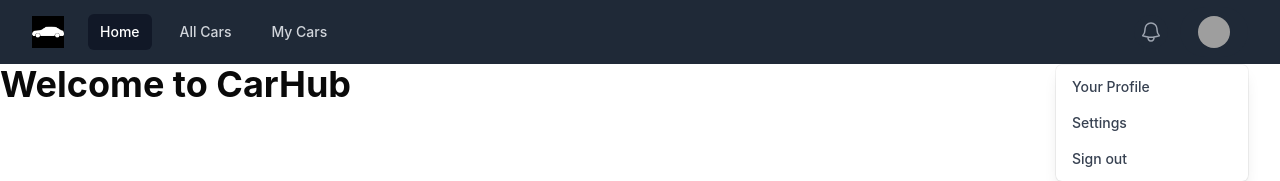
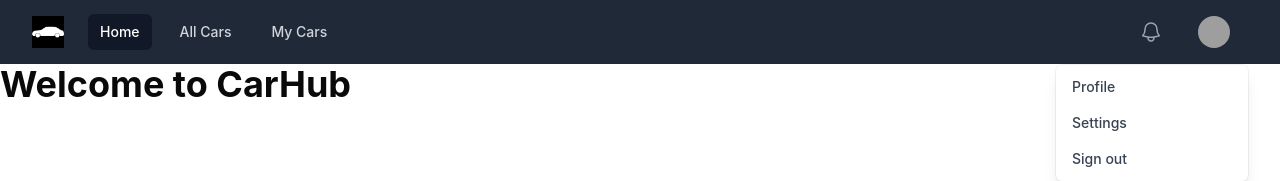
Before and after one commit to BoyanK95/carhub-ui, a React (Vite) app in the folder carhub-react-ui/: page / in a window 1280 px wide. Both pictures are taken after a click on the button "Open user menu". Shown: the top 181 px of the page. Built offline with nearby package versions, Linux system fonts and the light colour scheme; grey boxes are pictures that could not be loaded.

Commit message:
fix: replace ancors with links add proper href

```diff
--- a/carhub-react-ui/src/components/navigation/Navbar.tsx
+++ b/carhub-react-ui/src/components/navigation/Navbar.tsx
@@ -1,23 +1,33 @@
-import { Disclosure, DisclosureButton, DisclosurePanel, Menu, MenuButton, MenuItem, MenuItems } from '@headlessui/react'
-import { Bars3Icon, BellIcon, XMarkIcon } from '@heroicons/react/24/outline'
-import { Link } from 'react-router-dom'
+import {
+  Disclosure,
+  DisclosureButton,
+  DisclosurePanel,
+  Menu,
+  MenuButton,
+  MenuItem,
+  MenuItems,
+} from "@headlessui/react";
+import { Bars3Icon, BellIcon, XMarkIcon } from "@heroicons/react/24/outline";
+import { Link } from "react-router-dom";
 // import darkLogo from '../../assets/darkCarLogo.png'
-import whiteLogo from '../../assets/whiteCarLogo.png'
+import whiteLogo from "../../assets/whiteCarLogo.png";
 
 const navigation = [
-  { name: 'Home', href: '/', current: true },
-  { name: 'All Cars', href: '/all-cars', current: false },
-  { name: 'My Cars', href: 'my-cars', current: false },
-//   { name: 'Login', href: '#', current: false },
-]
+  { name: "Home", href: "/", current: true },
+  { name: "All Cars", href: "/all-cars", current: false },
+  { name: "My Cars", href: "my-cars", current: false },
+];
 
 function classNames(...classes: string[]) {
-  return classes.filter(Boolean).join(' ')
+  return classes.filter(Boolean).join(" ");
 }
 
 export default function Navbar() {
   return (
-    <Disclosure as="nav" className="bg-gray-800 fixed top-0 left-0 right-0 z-50">
+    <Disclosure
+      as="nav"
+      className="bg-gray-800 fixed top-0 left-0 right-0 z-50"
+    >
       <div className="mx-auto max-w-7xl px-2 sm:px-6 lg:px-8">
         <div className="relative flex h-16 items-center justify-between">
           <div className="absolute inset-y-0 left-0 flex items-center sm:hidden">
@@ -25,28 +35,32 @@ export default function Navbar() {
             <DisclosureButton className="group relative inline-flex items-center justify-center rounded-md p-2 text-gray-400 hover:bg-gray-700 hover:text-white focus:outline-none focus:ring-2 focus:ring-inset focus:ring-white">
               <span className="absolute -inset-0.5" />
               <span className="sr-only">Open main menu</span>
-              <Bars3Icon aria-hidden="true" className="block h-6 w-6 group-data-[open]:hidden" />
-              <XMarkIcon aria-hidden="true" className="hidden h-6 w-6 group-data-[open]:block" />
+              <Bars3Icon
+                aria-hidden="true"
+                className="block h-6 w-6 group-data-[open]:hidden"
+              />
+              <XMarkIcon
+                aria-hidden="true"
+                className="hidden h-6 w-6 group-data-[open]:block"
+              />
             </DisclosureButton>
           </div>
           <div className="flex flex-1 items-center justify-center sm:items-stretch sm:justify-start">
             <div className="flex flex-shrink-0 items-center">
-              <img
-                alt="Your Company"
-                src={whiteLogo}
-                className="h-8 w-auto"
-              />
+              <img alt="Your Company" src={whiteLogo} className="h-8 w-auto" />
             </div>
             <div className="hidden sm:ml-6 sm:block">
               <div className="flex space-x-4">
                 {navigation.map((item) => (
-                  <Link to={item.href}
+                  <Link
+                    to={item.href}
                     key={item.name}
-                    // href={item.href}
-                    aria-current={item.current ? 'page' : undefined}
+                    aria-current={item.current ? "page" : undefined}
                     className={classNames(
-                      item.current ? 'bg-gray-900 text-white' : 'text-gray-300 hover:bg-gray-700 hover:text-white',
-                      'rounded-md px-3 py-2 text-sm font-medium',
+                      item.current
+                        ? "bg-gray-900 text-white"
+                        : "text-gray-300 hover:bg-gray-700 hover:text-white",
+                      "rounded-md px-3 py-2 text-sm font-medium"
                     )}
                   >
                     {item.name}
@@ -72,7 +86,8 @@ export default function Navbar() {
                   <span className="absolute -inset-1.5" />
                   <span className="sr-only">Open user menu</span>
                   <img
-                    alt=""
+                    alt="Profile image"
+                    //TODO : replace with user image
                     src="https://images.unsplash.com/photo-1472099645785-5658abf4ff4e?ixlib=rb-1.2.1&ixid=eyJhcHBfaWQiOjEyMDd9&auto=format&fit=facearea&facepad=2&w=256&h=256&q=80"
                     className="h-8 w-8 rounded-full"
                   />
@@ -83,17 +98,27 @@ export default function Navbar() {
                 className="absolute right-0 z-10 mt-2 w-48 origin-top-right rounded-md bg-white py-1 shadow-lg ring-1 ring-black ring-opacity-5 transition focus:outline-none data-[closed]:scale-95 data-[closed]:transform data-[closed]:opacity-0 data-[enter]:duration-100 data-[leave]:duration-75 data-[enter]:ease-out data-[leave]:ease-in"
               >
                 <MenuItem>
-                  <a href="#" className="block px-4 py-2 text-sm text-gray-700 data-[focus]:bg-gray-100">
-                    Your Profile
-                  </a>
+                  <Link
+                    to={"/profile"}
+                    className="block px-4 py-2 text-sm text-gray-700 data-[focus]:bg-gray-100"
+                  >
+                    Profile
+                  </Link>
                 </MenuItem>
                 <MenuItem>
-                  <a href="#" className="block px-4 py-2 text-sm text-gray-700 data-[focus]:bg-gray-100">
+                  <Link
+                    to={"/settings"}
+                    className="block px-4 py-2 text-sm text-gray-700 data-[focus]:bg-gray-100"
+                  >
                     Settings
-                  </a>
+                  </Link>
                 </MenuItem>
                 <MenuItem>
-                  <a href="#" className="block px-4 py-2 text-sm text-gray-700 data-[focus]:bg-gray-100">
+                  <a
+                    //TODO Sing out functionality
+                    href="#"
+                    className="block px-4 py-2 text-sm text-gray-700 data-[focus]:bg-gray-100"
+                  >
                     Sign out
                   </a>
                 </MenuItem>
@@ -110,10 +135,12 @@ export default function Navbar() {
               key={item.name}
               as="a"
               href={item.href}
-              aria-current={item.current ? 'page' : undefined}
+              aria-current={item.current ? "page" : undefined}
               className={classNames(
-                item.current ? 'bg-gray-900 text-white' : 'text-gray-300 hover:bg-gray-700 hover:text-white',
-                'block rounded-md px-3 py-2 text-base font-medium',
+                item.current
+                  ? "bg-gray-900 text-white"
+                  : "text-gray-300 hover:bg-gray-700 hover:text-white",
+                "block rounded-md px-3 py-2 text-base font-medium"
               )}
             >
               {item.name}
@@ -122,5 +149,5 @@ export default function Navbar() {
         </div>
       </DisclosurePanel>
     </Disclosure>
-  )
+  );
 }
```
